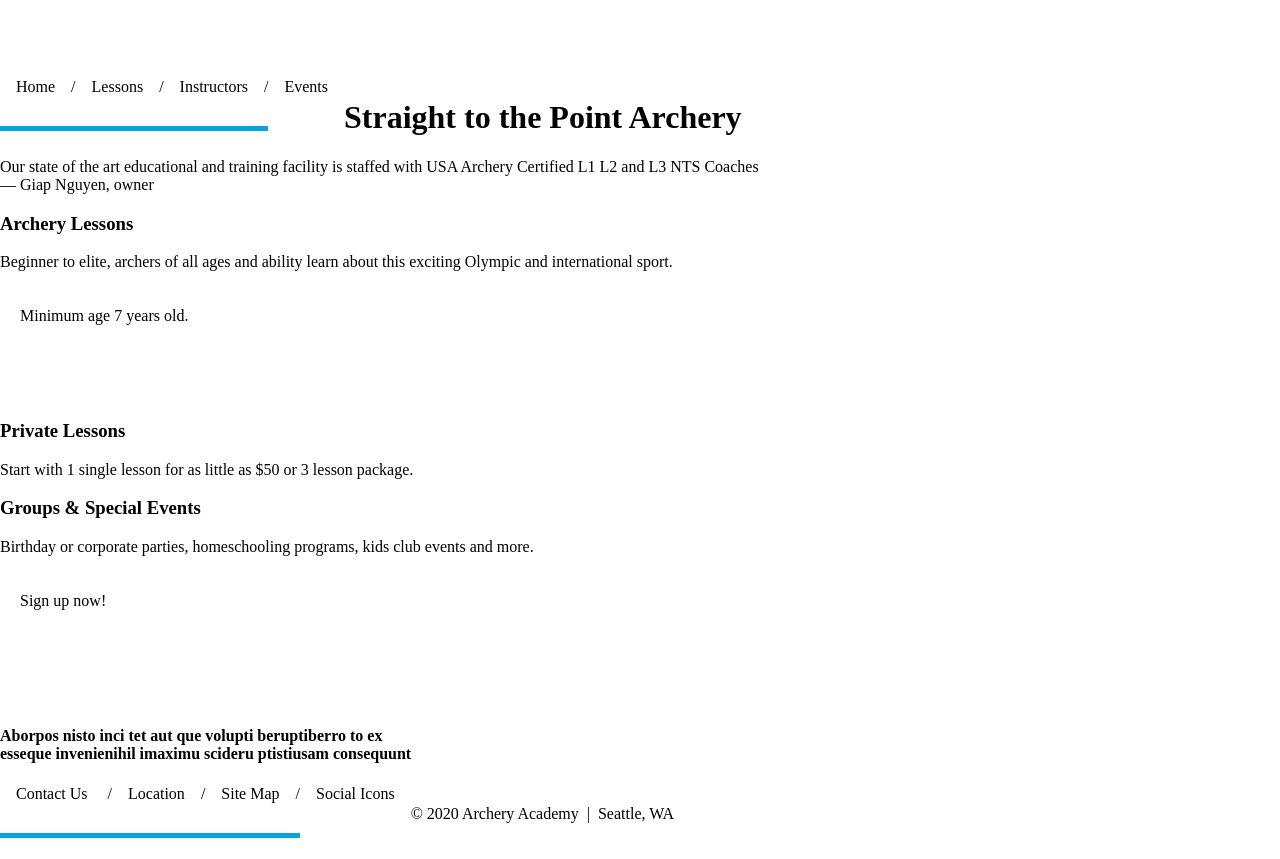
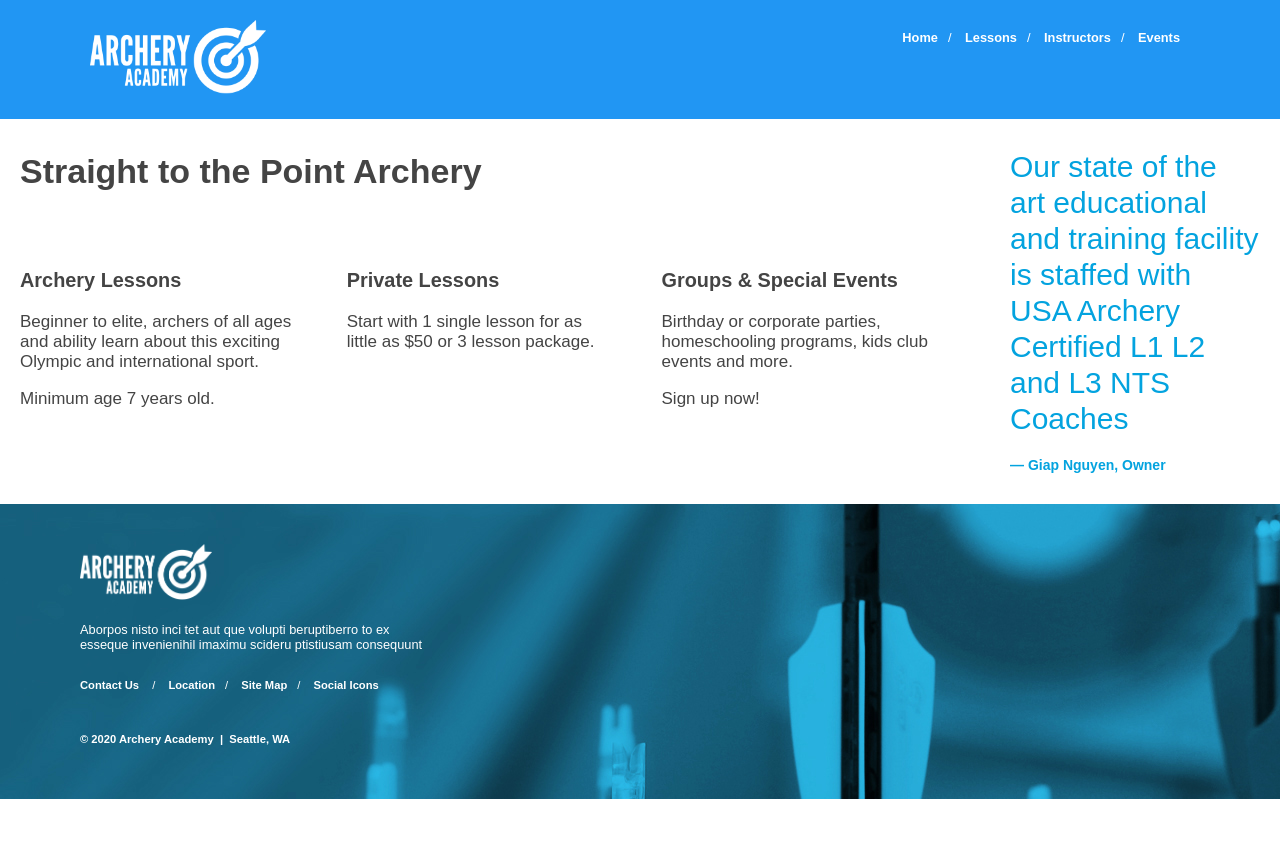
Before and after one commit to ElingVoon/Lesson-07, a plain HTML site: page index.html in a window 1280 px wide. After the commit the page ends 800 px from the top, so only its background shows below. Drawn offline with Linux system fonts and the light colour scheme.

Commit message:
Add files via upload

```diff
--- a/css/styles.css
+++ b/css/styles.css
@@ -1,58 +1,180 @@
 body {
   margin: 0;
   box-sizing: border-box;
+  font-family: Arial, Helvetica, sans-serif;
+  font-size: 17px;
+  color: #444444;
+  font-kerning: normal;
 }
 
-div.companyname {
-  width: 100%;
-  padding: 40px 100px;
-  background: #03a3df;
-  margin: 0 auto;
-  box-sizing: border-box; /* check on this later */
+#logo {
+  padding-left: 70px;
 }
 
-ul {
-  list-style-type: none;
-  margin: 0;
-  padding: 0;
-  background-color: #f1f1f1;
-   /* position: fixed; - Make it stick, even on scroll */
+#footerlogo {
+  padding-left: 80px;
 }
 
+nav {
+    font-size: .8rem;
+    color: #fff;
+    float: right;
+    padding: 10px 80px 0px 0px;
+    font-weight: bolder;
+  }
+
+.quote {
+    font-size: 30px;
+    line-height: 1.2;
+    color: #03a3df;
+  }
+
+.quotename {
+    font-size: 14px;
+    text-transform: capitalize;
+    font-weight: bold;
+    color: #03a3df;
+    padding-top: 20px;
+    padding-bottom: 20px;
+  }
+
+.nav-slash {
+    padding: 0px 10px;
+    font-weight: lighter;
+  }
+
+ul {
+    list-style-type: none;
+    margin: 0;
+    padding: 0;
+       /* position: fixed; - Make it stick, even on scroll */
+  }
+
 li {
-  text-align: center;
-  float: left;
-  height: 3rem;
-  border-bottom: 5px solid #03a3df;
+    display: inline-block;
+  }
+
+li a {
+    color: #fff;
+    text-decoration: none;
+  }
+
+.grid-container {
+  display: grid;
+  grid-gap: 10px;
+  padding: 0px;
+  margin-bottom: 10px;
 }
 
-li:last-child {
-  border-bottom: none;
+.grid-item {
+  background-color: #fff;
+  text-align: left;
+  padding: 0px 20px;
 }
 
-li a:hover:not(.active) {
-  background-color: #1b447f;
+.item1 {
+  grid-column: 1 / span 4;
+  grid-row: 1;
+  background-color: #2196F3;
+  padding: 20px;
 }
 
-.active {
-  background-color: #03a3df;
+.item2 {
+  grid-column: 1 / span 3;
+  grid-row: 2;
 }
 
-li a {
-  text-align: center;
-  width: 60px;
-  color: #000;
-  padding: 16px;
-  text-decoration: none;
+.item3 {
+  grid-column: 4;
+  width: 250px;
+  grid-row: 2 / span 2;
+  padding-top: 20px;
 }
 
-
-/* Change the link color on hover */
-li a:hover {
-  background-color: #03a3df;
-  color: white;
+.item4 {
+  grid-column: 1;
+  grid-row: 3 / span 1;
+  height: auto;
 }
 
-p {
-  padding: 20px 20px;
+.item5 {
+  grid-column: 2;
+  grid-row: 3 / span 1;
+  height: auto;
 }
+
+.item6 {
+  grid-column: 3;
+  grid-row: 3 / span 1;
+  height: auto;
+}
+
+.item7 {
+  grid-column: 1 / span 3;
+  grid-row: 4;
+  background-color: #15607d;
+}
+
+h1 {
+font: Bold 40px;
+margin-bottom: 0px;
+}
+
+h2 {
+  font: Bold 25px;
+}
+
+h3 {
+  font: Bold 17px;
+  margin-top: 0px;
+}
+
+h4 {
+    text-align: left;
+    padding-left: 80px;
+    color: #FFF;
+    font-size: .8rem;
+    font-weight: normal;
+}
+
+.footer {
+  background-image: url("../images/footerImage.jpg");
+  width: 100%;
+  height: auto;
+  padding-top: 40px;
+  padding-bottom: 40px;
+}
+
+.copyright {
+  clear: both;
+  text-align: left;
+  color: #FFF;
+  font-size: .7rem;
+  font-weight:bold;
+  line-height: 1.5;
+  padding-left: 80px;
+  padding-top: 40px;
+}
+
+.nav-footer {
+  float: left;
+  text-align: left;
+  font-size: .70rem;
+  font-weight: bold;
+  color: #fff;
+  padding-left: 80px;
+}
+
+.footer-nav li {
+    display: inline;
+}
+
+.footer-nav a {
+    color: white;
+    text-decoration: none;
+}
+
+.nav-slash {
+  padding: 0px 10px;
+  font-weight: lighter;
+}
```
